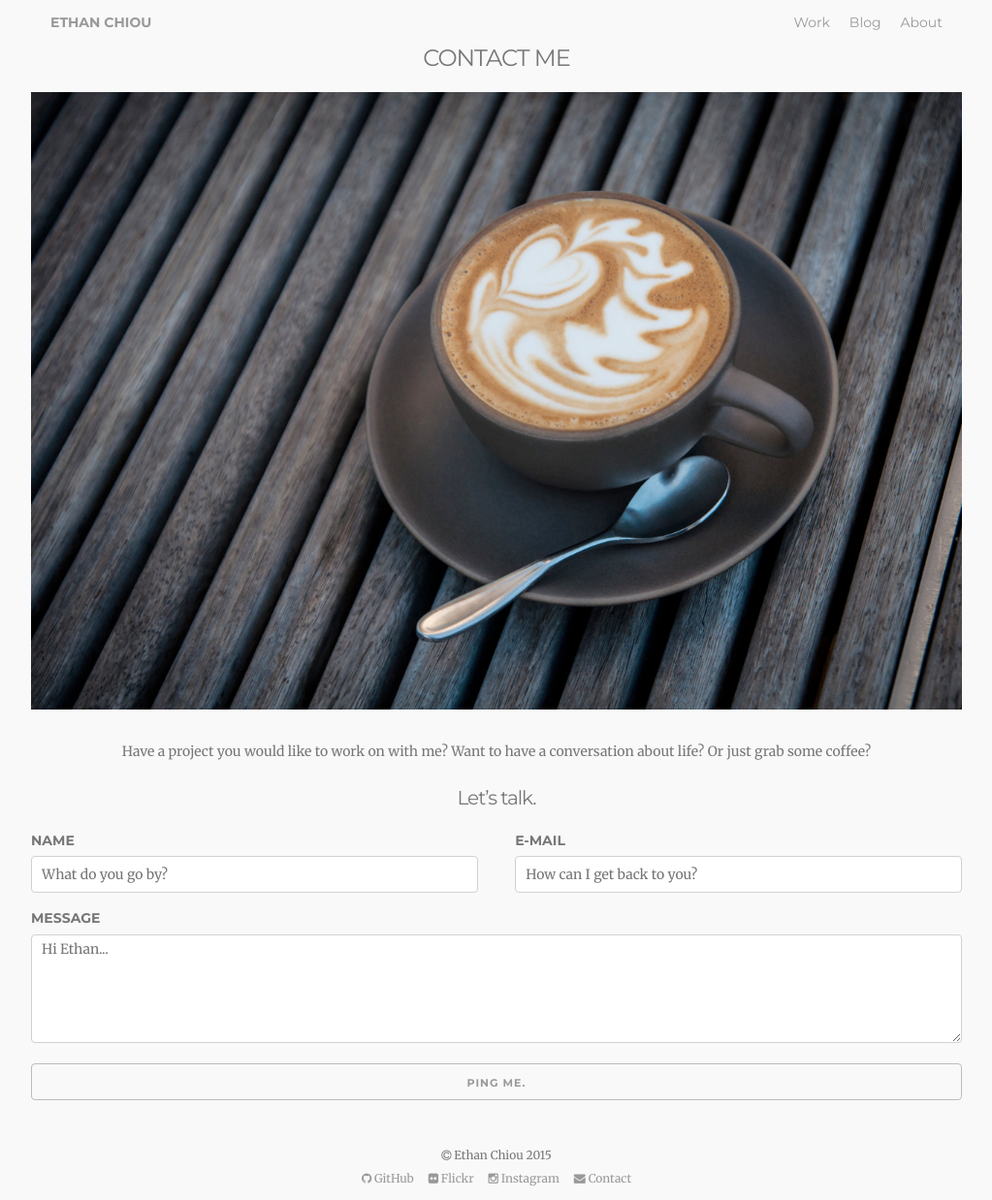
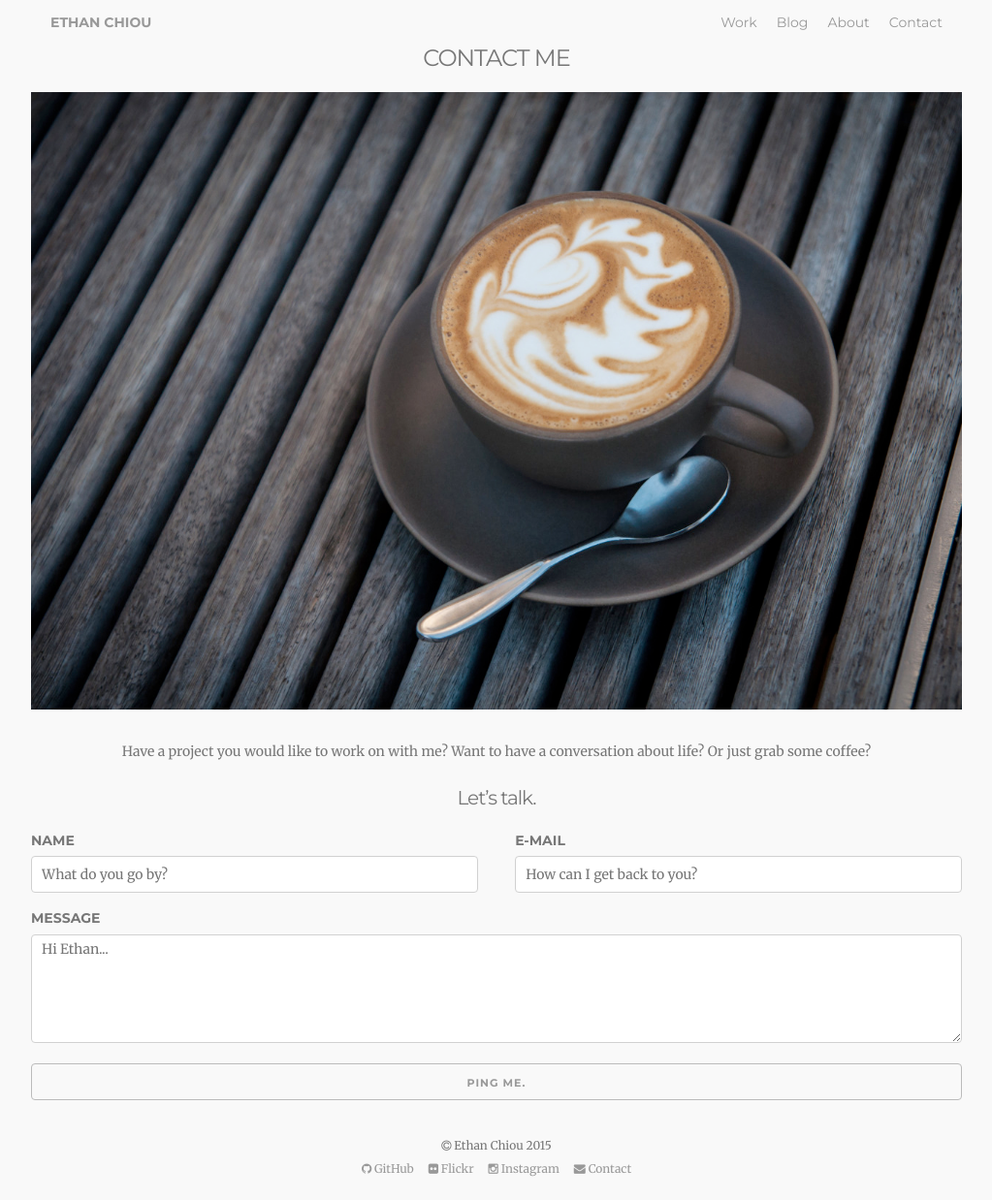
Before and after one commit to echiou/echiou.github.io, a Jekyll site: the page built from contact.md, in a window 1280 px wide. Shown: the whole page at 97% size, without its empty margins (128-1151 px from the left). Built offline with Jekyll 4.4.1, drawn with Linux system fonts in a browser that asks for light colours; nearby versions of some CDN libraries; library files that are not in the unit come from our copies.

Commit message:
add contact link, finish up contact page

```diff
--- a/_includes/header.html
+++ b/_includes/header.html
@@ -4,6 +4,7 @@
       <div class="four columns"><span class="navbar-name"><a href="/">Ethan Chiou</a></span></div>
       <div class="eight columns">
         <ul class="navbar-list">
+          <li class="navbar-item"><a href="/contact">Contact</a></li>
           <li class="navbar-item"><a href="/about">About</a></li>
           <li class="navbar-item"><a href="/blog">Blog</a></li>
           <li class="navbar-item"><a href="/work">Work</a></li>
--- a/contact.md
+++ b/contact.md
@@ -8,22 +8,25 @@ permalink: /contact/
 Have a project you would like to work on with me? Want to have a conversation about life? Or just grab some coffee?
 
 ## Let's talk.
-<form id="contact-form" action="//formspree.io/ethanchiou@berkeley.edu" method="POST">
+<form id="contact-form" class="contact-form" action="//formspree.io/ethanchiou@berkeley.edu" method="POST">
+  <div id="contact-overlay" class="contact-overlay">
+    <h3 class="u-vertical-align">Thank you!</h3>
+  </div>
   <div class="row">
     <div class="six columns">
       <label for="nameInput" class="input-label">Name</label>
-      <input class="u-full-width" placeholder="What do you go by?" name="name" id="nameInput" type="text" required>
+      <input id="name-input" class="u-full-width" placeholder="What do you go by?" name="name" type="text" required>
     </div>
     <div class="six columns">
       <label for="emailInput" class="input-label">E-mail</label>
-      <input class="u-full-width" placeholder="How can I get back to you?" name="email" id="emailInput" type="email" required>
+      <input id="email-input" class="u-full-width" placeholder="How can I get back to you?" name="email" type="email" required>
     </div>
   </div>
   <label for="exampleMessage" class="input-label">Message</label>
-  <textarea class="u-full-width contact-textarea" placeholder="Hi Ethan..." name="message" id="message" required></textarea>
+  <textarea id="message-input" class="u-full-width contact-textarea" placeholder="Hi Ethan..." name="message" required></textarea>
   <input type="hidden" name="_subject" value="A message for Ethan." />
   <input type="text" name="_gotcha" style="display:none" />
-  <button class="u-full-width" type="submit" id="contact-submit">Ping me.</button>
+  <button class="u-full-width submit-button" type="submit" id="contact-submit">Ping me.</button>
 </form>
 
 [contact-header]: /images/contact.jpg
--- a/css/main.scss
+++ b/css/main.scss
@@ -171,6 +171,22 @@ img {
 }
 
 // Contact Page
+.contact-form {
+  overflow: hidden;
+  position: relative;
+  width: 100%;
+}
+
+.contact-overlay {
+  display: none;
+  position: absolute;
+  right: 0;
+  top: 0;
+  width: 100%;
+  height: 100%;
+  background-color: lighten($light-grey, 9.6%);
+}
+
 .input-label {
   text-transform: uppercase;
   font-family: $font-family-header;
@@ -179,6 +195,10 @@ img {
 
 .contact-textarea {
   height: 8em;
+}
+
+.submit-button {
+  margin-bottom: 0;
 }
 
 // Footer
--- a/css/skeleton.scss
+++ b/css/skeleton.scss
@@ -587,6 +587,14 @@ form {
   text-align: center;
 }
 
+.u-vertical-align {
+  position: relative;
+  top: 50%;
+  -webkit-transform: translateY(-50%);
+  -ms-transform: translateY(-50%);
+  transform: translateY(-50%);
+}
+
 .primary-color {
   color: $primary-color;
 }
--- a/js/main.js
+++ b/js/main.js
@@ -13,17 +13,23 @@ window.onload = function(){
           },
           success: function(data){
             // Success message
-            submitButton.innerHTML = 'Thank you!';
+            submitButton.innerHTML = '';
+            $('#contact-overlay').fadeIn();
 
-            //clear all fields
-            $('#contactForm').trigger("reset");
+            setTimeout(function(){
+              //clear all fields
+              $('#contact-form').trigger("reset");
+            }, 500);
           },
           error: function(){
             // Success message
             submitButton.innerHTML = 'Error. Please try again later.';
 
+            setTimeout(function(){
+              submitButton.innerHTML = 'Submit';
+            }, 2000);
             //clear all fields
-            $('#contactForm').trigger("reset");
+            $('#contact-form').trigger("reset");
           }
         });
       });
```
